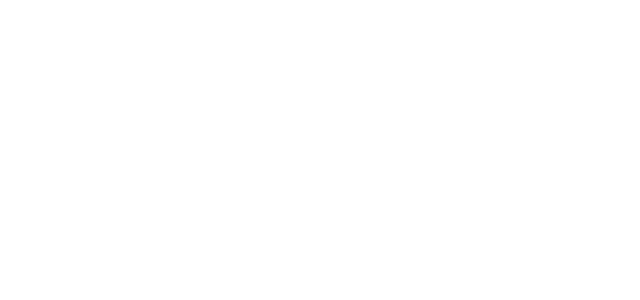
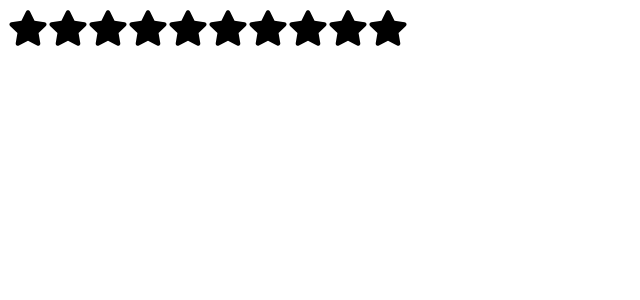
Before and after one commit to Spikree/25-react-projects-to-make-you-better-at-react, a React (Vite) app: page / in a window 1280 px wide. Shown: the top 300 px of the page, without its empty margins (0-640 px from the left). Built offline with nearby package versions, Linux system fonts and the light colour scheme.

Commit message:
star rating component

```diff
--- a/src/App.jsx
+++ b/src/App.jsx
@@ -1,5 +1,6 @@
 import Accordian from "./components/accordian/index";
 import RandomColor from "./components/random-color";
+import StarRating from "./components/star-rating";
 
 function App() {
   return <>
@@ -10,6 +11,10 @@
   {/* Random color generator */}
 
   {/* <RandomColor /> */}
+
+  {/* star rating */}
+
+  <StarRating numberOfStars={10}/>
   </>
 }
 
--- /dev/null
+++ b/src/components/star-rating/index.jsx
@@ -0,0 +1,38 @@
+import { useState } from "react"
+import "./styles.css"
+import {FaStar} from 'react-icons/fa'
+
+function StarRating({numberOfStars = 5}) {
+    const [rating, setRating] = useState(0);
+    const [hover, setHover] = useState(0);
+
+    function handleClick(getCurrentIndex) {
+        setRating(getCurrentIndex);
+    }
+
+    function handleMouseEnter(getCurrentIndex) {
+        setHover(getCurrentIndex);
+    }
+
+    function handleMouseLeave() {
+        setHover(rating);
+    }
+    return<>
+        <div className="star-rating">
+            {
+                [...Array(numberOfStars)].map((_,index)=> {
+                    index += 1;
+                    return <FaStar
+                    key={index}
+                    className={index <= (hover || rating) ? 'active' : 'inactive'}
+                    onClick={() => handleClick(index)}
+                    onMouseEnter={() => handleMouseEnter(index)}
+                    onMouseLeave={() => handleMouseLeave(index)}
+                    size={40}/>
+                })
+            }
+        </div>
+    </>
+}
+
+export default StarRating;
--- /dev/null
+++ b/src/components/star-rating/styles.css
@@ -0,0 +1,7 @@
+.active {
+    color: yellow;
+}
+
+.inactive {
+    color: black;
+}
```
